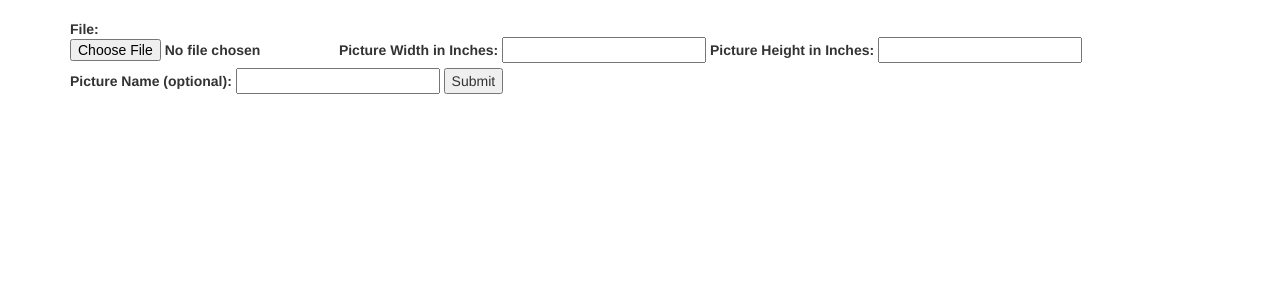
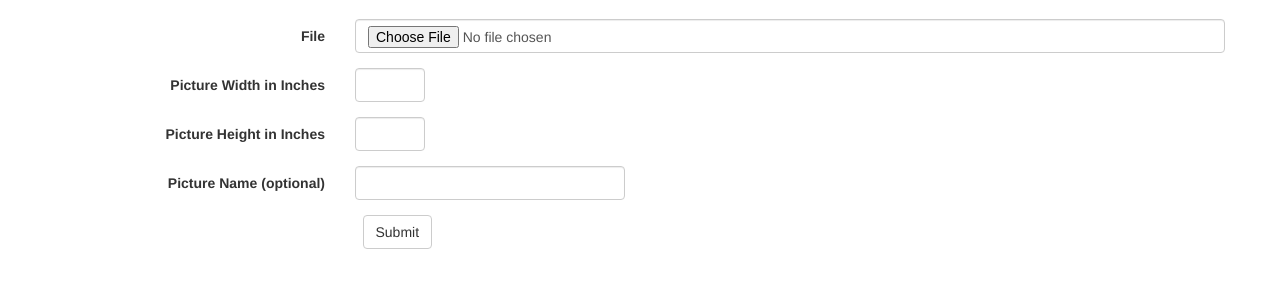
Before and after one commit to elsabirch/gallery-wall, a Flask app: page /upload in a window 1280 px wide. Shown: the part 51-351 px from the top of the page. Run offline with Flask 2, Linux system fonts and the light colour scheme; some libraries are stand-ins or nearby versions.

Commit message:
Upload form and time dashboard styling.

```diff
--- a/static/style.css
+++ b/static/style.css
@@ -1,5 +1,5 @@
 
-canvas {
+.wall-display canvas {
     border: 1px solid #d3d3d3;
 }
 
--- a/templates/upload.html
+++ b/templates/upload.html
@@ -3,18 +3,46 @@
 
 <div class="container">
 
+<div class = 'row'>
 <!-- Check that user is logged in before redering form -->
-<div class='upload-form'>
-    <form action='/upload-process' method='POST' enctype='multipart/form-data'>
-        <label>File: <input type=file name=picture></label>
-        <label>Picture Width in Inches: <input type=text name=width></label>
-        <label>Picture Height in Inches: <input type=text name=height></label>
-        <label>Picture Name (optional): <input type=text name=name></label>
+<div class='upload-form' class="col-xs-12">
+    <form action='/upload-process' method='POST' enctype='multipart/form-data' class="form-horizontal">
 
-        <input type="submit">
+
+        <div class="form-group">
+            <label class="col-sm-3 control-label" for='file-in'>File</label>
+            <div class="col-sm-9">
+                <input type=file name=picture class="form-control" id='file-in'>
+            </div>
+        </div>
+
+        <div class="form-group">
+            <label class="col-sm-3 control-label" for='width-in'>Picture Width in Inches</label>
+            <div class="col-sm-1">
+                <input type=text name=width class="form-control" id='width-in'>
+            </div>
+        </div>
+
+        <div class="form-group">
+            <label class="col-sm-3 control-label" for='height-in'>Picture Height in Inches</label>
+            <div class="col-sm-1">
+                <input type=text name=height class="form-control" id='height-in'>
+            </div>
+        </div>
+
+        <div class="form-group">
+            <label class="col-sm-3 control-label" for='name-in'>Picture Name (optional)</label>
+            <div class="col-sm-3">
+                <input type=text name=name class="form-control" id='name-in'>
+            </div>
+        </div>
+
+        <div class="col-sm-2 col-sm-offset-3">
+            <input type="submit" class="btn btn-default">
+        </div>
     </form>
 </div>
-
+</div> <!-- row -->
 </div> <!-- /container -->
 
 {% endblock %}
--- a/timetrack/time_track.py
+++ b/timetrack/time_track.py
@@ -114,10 +114,9 @@ def get_time():
 
     # User defined groups to plot together
     feature_groups = [('algorithm', 'data-structures'),
-                      ('page-flow',  'display'),
+                      ('page-flow',  'display', 'upload'),
                       ('scrum', 'help', 'code-review', 'advisor-mentor'),
                       ('data-model', 'seed-data'),
-                      ('upload',),
                       ]
     # Finding the other features not included in a pre-defined group
     features_all = set(features_vects.keys())
```
Also changed, not shown: static/js/timeplot.js (+12 -1 lines).
